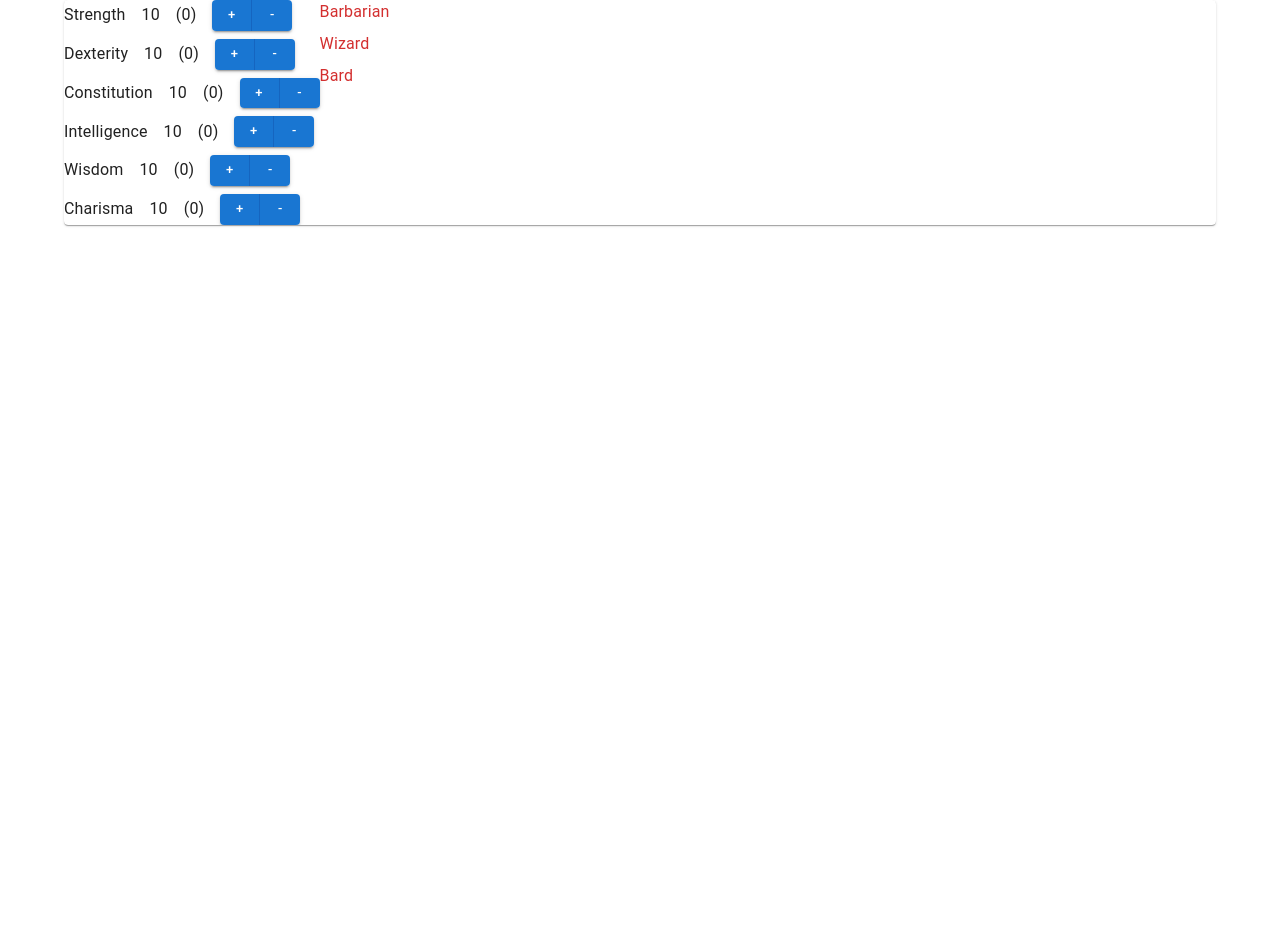
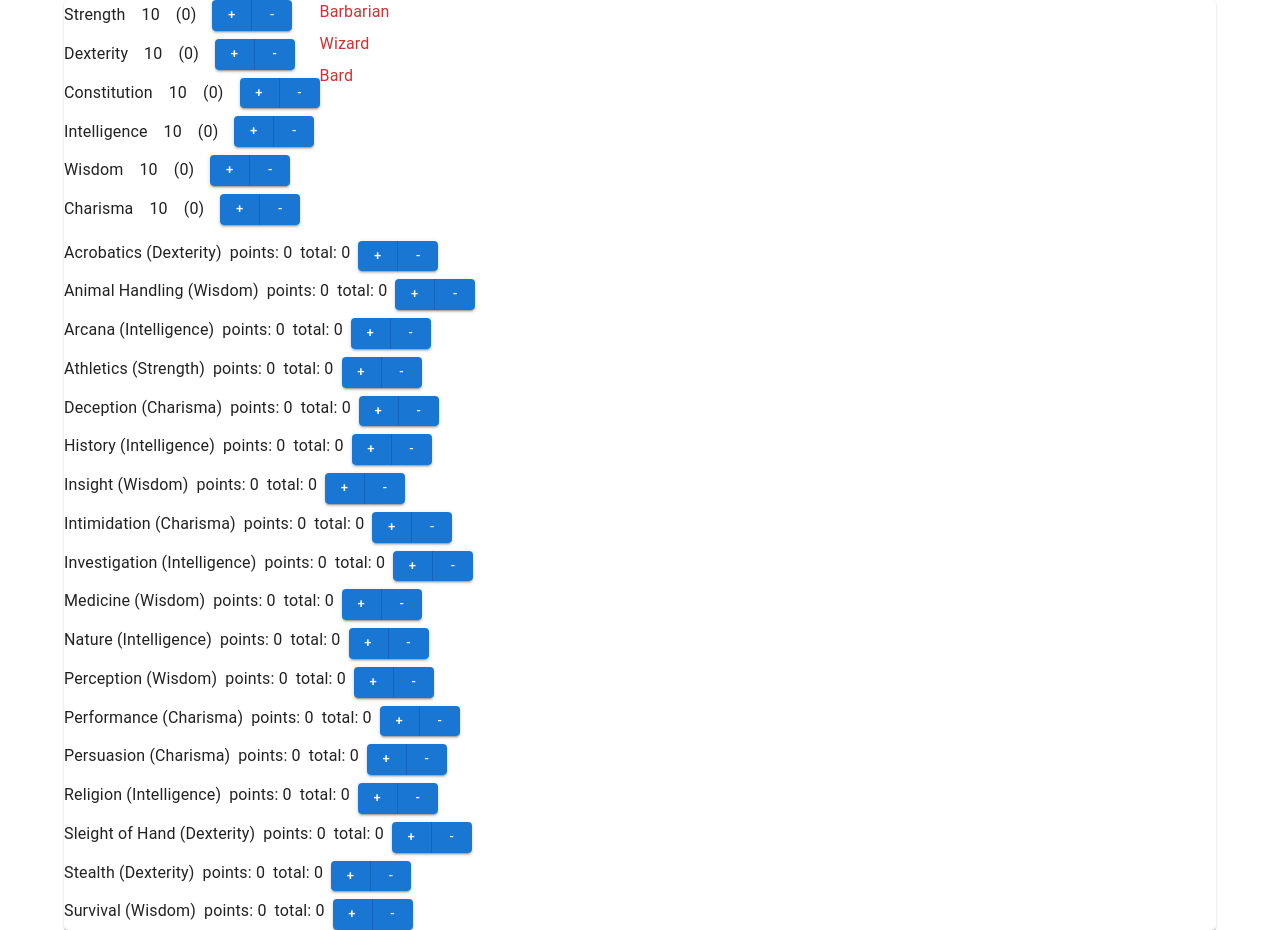
Before and after one commit to Continuities/char-sheet, a React (Create React App) app: page / in a window 1280 px wide. Before the commit the page ends 800 px from the top, so only its background shows below. Built offline with nearby package versions, Linux system fonts and the light colour scheme.

Commit message:
requirement 5

```diff
--- a/src/CharacterCard.js
+++ b/src/CharacterCard.js
@@ -14,6 +14,7 @@ import ButtonGroup from '@mui/material/ButtonGroup';
 import { ATTRIBUTE_LIST } from './consts';
 import { useParty, modifier } from './model';
 import ClassList from './ClassList';
+import SkillList from './SkillList';
 
 const CharacterCard = ({ character }) => {
   const [, dispatch] = useParty();
@@ -30,6 +31,7 @@ const CharacterCard = ({ character }) => {
   return (
     <Card>
       <CardContent>
+        <Stack spacing={2}>
           <Stack direction='row'>
             <Stack spacing={1}>
               { ATTRIBUTE_LIST.map(attr => (
@@ -43,6 +45,8 @@ const CharacterCard = ({ character }) => {
               ))}
             </Stack>
             <ClassList character={character} />
+          </Stack>
+          <SkillList character={character} />
         </Stack>
       </CardContent>
     </Card>
--- /dev/null
+++ b/src/SkillList.js
@@ -0,0 +1,54 @@
+/**
+ * View for character skills
+ * @author mtownsend
+ * @since 2023-09-04
+ */
+
+import React from 'react';
+import Stack from '@mui/material/Stack';
+import Typography from '@mui/material/Typography';
+import Button from '@mui/material/Button';
+import ButtonGroup from '@mui/material/ButtonGroup';
+import { SKILL_LIST } from './consts';
+import { useParty, modifier } from './model';
+
+const SkillList = ({ character }) => {
+  const [, dispatch] = useParty();
+  const onIncrement = (skill) => {
+    dispatch({
+      type: 'increase-skill',
+      character: character.id,
+      skill
+    });
+  };
+  const onDecrement = (skill) => {
+    dispatch({
+      type: 'decrease-skill',
+      character: character.id,
+      skill
+    });
+  };
+  return (
+    <Stack spacing={1}>
+      {SKILL_LIST.map((skill) => (
+        <Stack key={skill.name} direction='row' spacing={1}>
+          <Typography>
+            {skill.name} ({skill.attributeModifier})
+          </Typography>
+          <Typography>
+            points: {character.skills[skill.name] ?? 0}
+          </Typography>
+          <Typography>
+            total: {modifier(character.attributes[skill.attributeModifier]) + (character.skills[skill.name] ?? 0)}
+          </Typography>
+          <ButtonGroup variant='contained' size='small'>
+            <Button onClick={() => onIncrement(skill.name)}>+</Button>
+            <Button onClick={() => onDecrement(skill.name)}>-</Button>
+          </ButtonGroup>
+        </Stack>
+      ))}
+    </Stack>
+  );
+};
+
+export default SkillList;
--- a/src/consts.js
+++ b/src/consts.js
@@ -32,7 +32,7 @@ export const CLASS_LIST = {
         'Wisdom': 9,
         'Charisma': 14,
     },
-}
+};
 
 export const SKILL_LIST = [
     { name: 'Acrobatics', attributeModifier: 'Dexterity' },
@@ -54,4 +54,4 @@ export const SKILL_LIST = [
     { name: 'Stealth', attributeModifier: 'Dexterity' },
     { name: 'Survival', attributeModifier: 'Wisdom' },
 
-]
+];
--- a/src/model.js
+++ b/src/model.js
@@ -24,6 +24,9 @@ const partyReducer = (state, action) => {
         }
       };
     case 'decrease-stat':
+      if (state[action.character].attributes[action.attribute] <= 1) {
+        return state;
+      }
       return {
         ...state,
         [action.character]: {
@@ -31,6 +34,34 @@ const partyReducer = (state, action) => {
           attributes: {
             ...state[action.character].attributes,
             [action.attribute]: state[action.character].attributes[action.attribute] - 1
+          }
+        }
+      };
+    case 'increase-skill':
+      if (spentPoints(state[action.character]) >= skillpoints(state[action.character])) {
+        return state;
+      }
+      return {
+        ...state,
+        [action.character]: {
+          ...state[action.character],
+          skills: {
+            ...state[action.character].skills,
+            [action.skill]: (state[action.character].skills[action.skill] ?? 0) + 1
+          }
+        }
+      };
+    case 'decrease-skill':
+      if ((state[action.character].skills[action.skill] ?? 0) <= 0) {
+        return state;
+      }
+      return {
+        ...state,
+        [action.character]: {
+          ...state[action.character],
+          skills: {
+            ...state[action.character].skills,
+            [action.skill]: (state[action.character].skills[action.skill] ?? 0) - 1
           }
         }
       };
@@ -71,6 +102,10 @@ export const meetsRequirements = (character, requirements) => {
   );
 };
 
+const spentPoints = (character) => Object.values(character.skills).reduce((p, c) => p + c);
+
 export const modifier = (value) => {
   return Math.floor((value - 10) / 2);
-}
+};
+
+export const skillpoints = (character) => 10 + 4 * modifier(character.attributes['Intelligence']);
```
Lines whose indentation alone changed are shown as unchanged.
